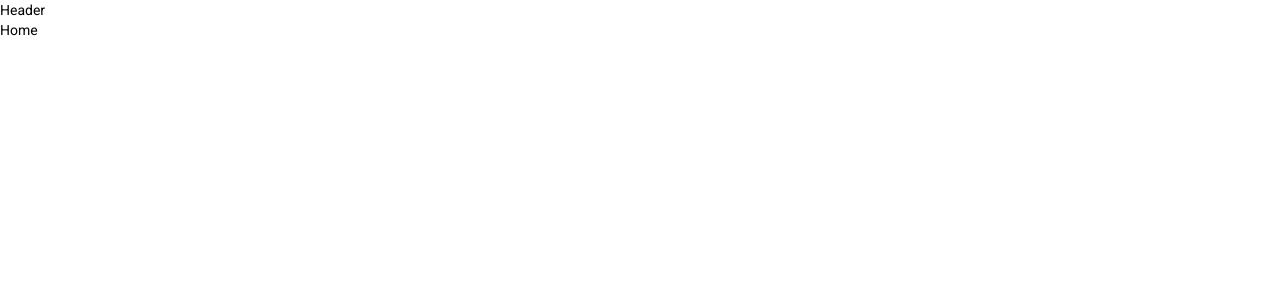
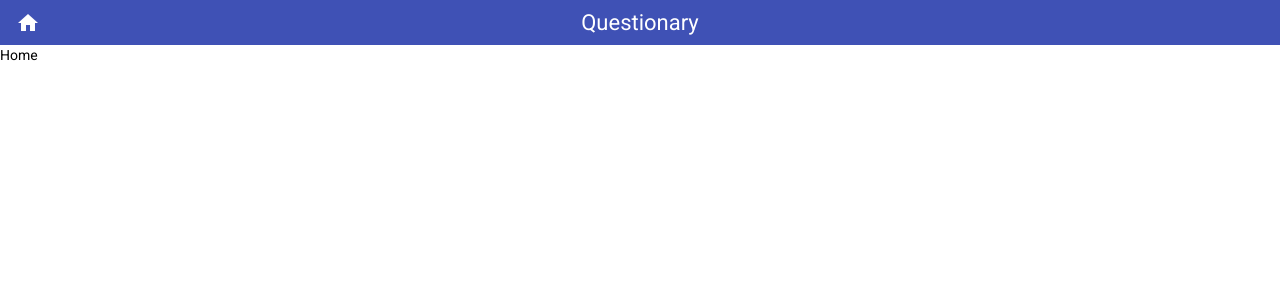
Before and after one commit to farzadjamshidi/questionnaire, an Angular app: page / in a window 1280 px wide. Shown: the top 300 px of the page. Built offline with nearby package versions, Linux system fonts and the light colour scheme.

Commit message:
complete header page

```diff
--- a/src/app/header/header.component.html
+++ b/src/app/header/header.component.html
@@ -1,3 +1,4 @@
-<div class="header">
-  Header
+<div class="m-header">
+  <mat-icon class="a-home-icon cursor-pointer" [routerLink]="['/home']">home</mat-icon>
+  <span class="a-header-text">Questionary</span>
 </div>
--- a/src/app/header/header.component.scss
+++ b/src/app/header/header.component.scss
@@ -0,0 +1,17 @@
+.m-header {
+  position: relative;
+  width: 100%;
+  height: 45px;
+  background: #3f51b5;
+  color: white;
+  display: flex;
+  justify-content: center;
+  align-items: center;
+}
+.a-header-text {
+  font-size: 22px;
+}
+.a-home-icon {
+  position: absolute;
+  left: 16px;
+}
--- a/src/app/header/header.module.ts
+++ b/src/app/header/header.module.ts
@@ -1,22 +1,28 @@
 import { CommonModule } from '@angular/common';
 import { NgModule } from '@angular/core';
 import { ReactiveFormsModule } from '@angular/forms';
+import { MatIconModule } from '@angular/material/icon';
+import { RouterModule } from '@angular/router';
 import { HeaderComponent } from './header.component';
 
 const BASE_MODULES = [
+  RouterModule,
   ReactiveFormsModule,
   CommonModule
 ];
 const COMPONENTS = [HeaderComponent];
+const MATERIAL_MODULES = [MatIconModule];
 
 @NgModule({
   declarations: [
     ...COMPONENTS
   ],
   imports: [
+    ...MATERIAL_MODULES,
     ...BASE_MODULES
   ],
   exports: [
+    ...MATERIAL_MODULES,
     ...BASE_MODULES,
     ...COMPONENTS
   ]
```
